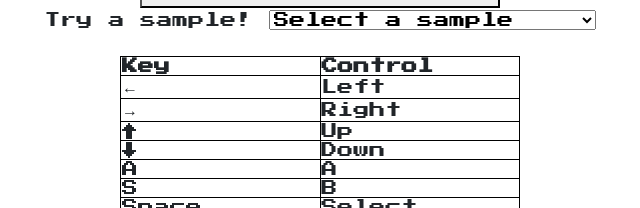
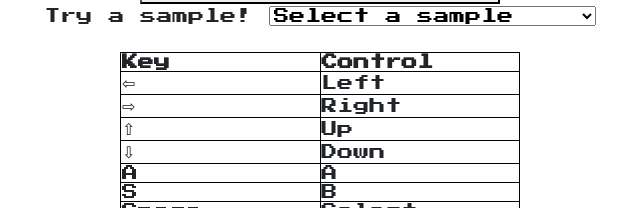
Before and after one commit to marethyu/nesty, a plain HTML site: page platform/web/index.html in a window 1280 px wide. Shown: the part 578-786 px from the top of the page, without its empty margins (320-960 px from the left). Drawn offline with nearby package versions, Linux system fonts and the light colour scheme; a script that the page names is missing.

Commit message:
Use different unicodes for arrow keys

```diff
--- a/platform/web/index.html
+++ b/platform/web/index.html
@@ -34,19 +34,19 @@
         </thead>
         <tbody>
           <tr>
-            <td><kbd>←</kbd></td>
+            <td><kbd>⇦</kbd></td>
             <td>Left</td>
           </tr>
           <tr>
-            <td><kbd>→</kbd></td>
+            <td><kbd>⇨</kbd></td>
             <td>Right</td>
           </tr>
           <tr>
-            <td><kbd>↑</kbd></td>
+            <td><kbd>⇧</kbd></td>
             <td>Up</td>
           </tr>
           <tr>
-            <td><kbd>↓</kbd></td>
+            <td><kbd>⇩</kbd></td>
             <td>Down</td>
           </tr>
           <tr>
```
Also changed, not shown: README.md.
